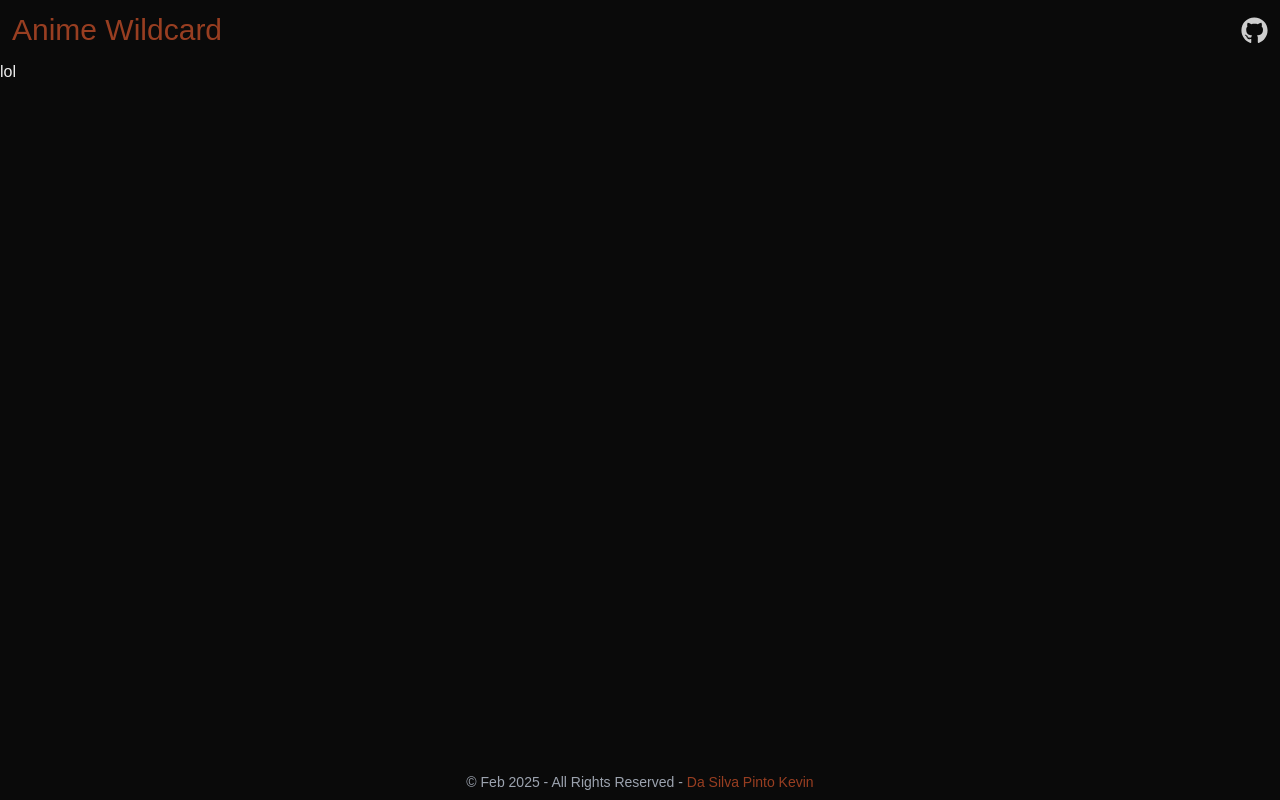
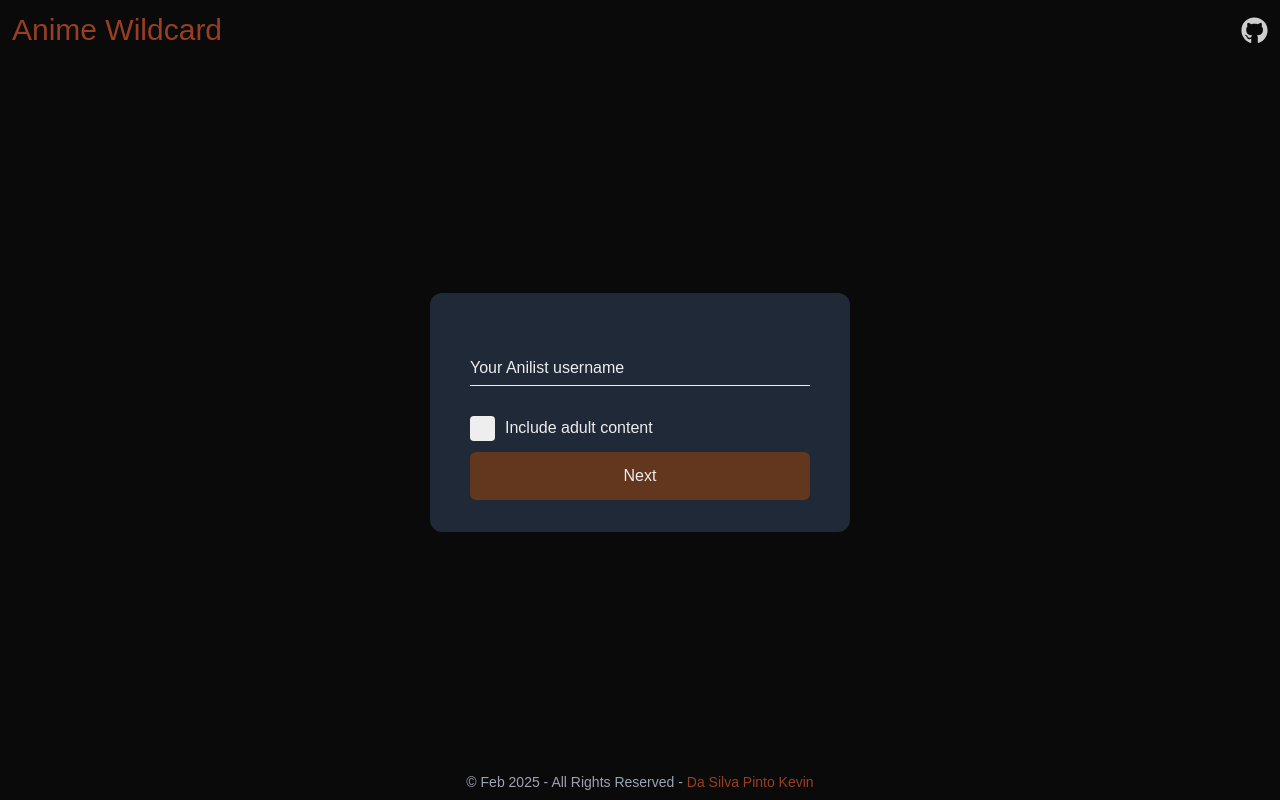
Before and after one commit to NamelessProj/Anime-Wildcard-Next, a Next.js app: page / in a window 1280 px wide. Built offline with nearby package versions, Linux system fonts and the light colour scheme.

Commit message:
Displaying the first stage to the user

```diff
--- a/src/app/page.js
+++ b/src/app/page.js
@@ -1,9 +1,37 @@
+'use client';
+
+import React from "react";
+import UserForm from "@/components/UserForm";
+
 export default function Home() {
-  return (
-    <main>
-      <p>
-        lol
-      </p>
-    </main>
-  );
+    const [username, setUsername] = React.useState('');
+    const [getAdultContent, setGetAdultContent] = React.useState(false);
+    const [error, setError] = React.useState('');
+    const [stage, setStage] = React.useState(0);
+
+    const handleNext = (e) => {
+        e.preventDefault();
+        setError('');
+        if(!username || username === ""){
+            setError("Please enter your Anilist username.");
+            document.querySelector('input[name="username"]').focus();
+            return;
+        }
+        setStage(stage + 1);
+    }
+
+    return (
+        <>
+            {stage === 0 && (
+                <UserForm
+                    username={username}
+                    setUsername={setUsername}
+                    getAdultContent={getAdultContent}
+                    setGetAdultContent={setGetAdultContent}
+                    handleNext={handleNext}
+                    error={error}
+                />
+            )}
+        </>
+    );
 }
```
